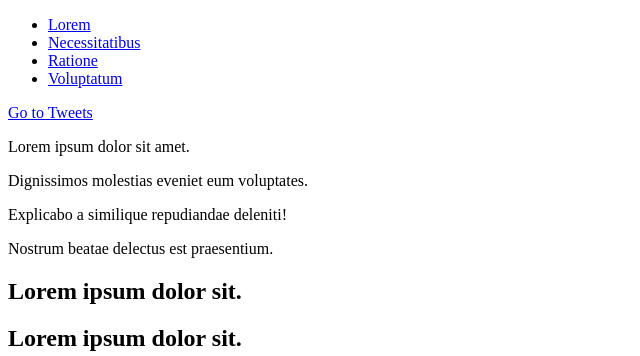
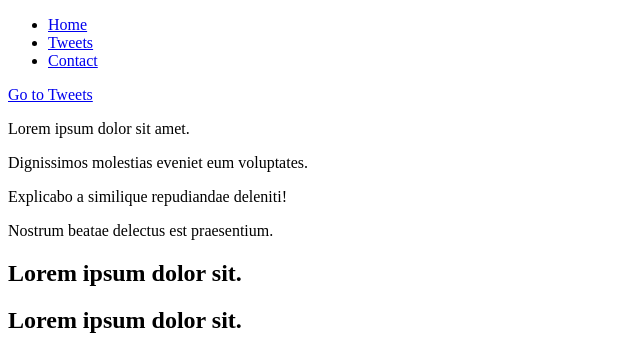
Before and after one commit to CreatorMarvel/My_First_Portfolio, a plain HTML site: page html_basic/index.html in a window 1280 px wide. Shown: the top 356 px of the page, without its empty margins (0-640 px from the left). Drawn offline with Linux system fonts and the light colour scheme.

Commit message:
Update the header

```diff
--- a/html_basic/index.html
+++ b/html_basic/index.html
@@ -8,10 +8,9 @@
 	<body>
 		<header>
 			<ul>
-				<li><a href="#">Lorem</a></li>
-				<li><a href="#">Necessitatibus</a></li>
-				<li><a href="#">Ratione</a></li>
-				<li><a href="#">Voluptatum</a></li>
+				<li><a href="index.html">Home</a></li>
+				<li><a href="tweets.html">Tweets</a></li>
+				<li><a href="contact.html">Contact</a></li>
 			</ul>
 		</header>
 
@@ -35,6 +34,7 @@
 					Go to ALX
 				</a>
 			</article>
+
 			<aside>
 				<p>placeholder to add comment thread later</p>
 			</aside>
```
Also changed, not shown: html_basic/tweets.html (+4 -4 lines).
